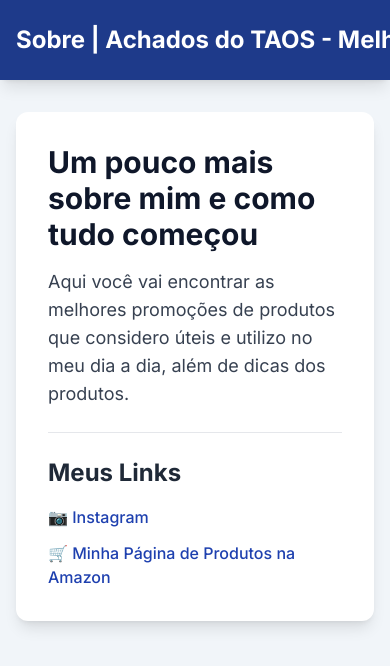
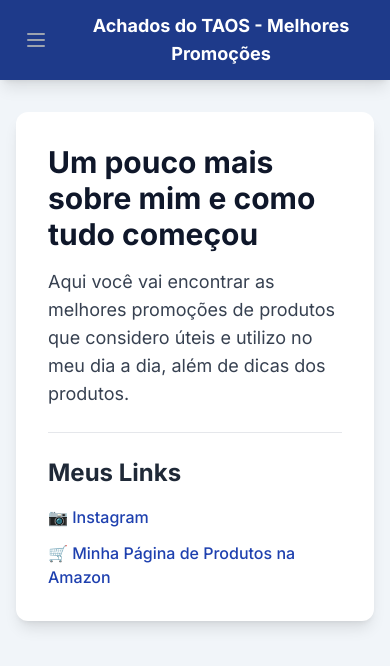
Before and after one commit to taos-thiagoaos/promocoes, a Next.js app: page /sobre in a window 390 px wide. Shown: the top 666 px of the page. Built offline with nearby package versions, Linux system fonts and the light colour scheme; no server answers.

Commit message:
fix texts titles and optimiza image

```diff
--- a/components/AdminForm.js
+++ b/components/AdminForm.js
@@ -124,6 +124,7 @@ export default function AdminForm({ scrapedData, isLoading, setIsLoading, initia
   return (
     <div className="grid grid-cols-1 lg:grid-cols-2 gap-8">
       <div>
+        <h2 className="text-2xl font-bold mb-4">Formulário</h2>
         <form id="admin-promo-form" onSubmit={handlePreview} className="space-y-6 bg-white p-8 rounded-lg shadow-md">
         {/* Campos do formulário... */}
         <div>
--- a/components/Anuncio.js
+++ b/components/Anuncio.js
@@ -77,7 +77,10 @@ export default function Anuncio({ promo, isDetailPage = false, isPreview = false
     setUpdateSuccess('');
     try {
       let message;
-      if (isPreview) {
+
+      console.log("Otimização de imagem iniciada:", promo);
+
+      if (promo.imageUrl.startsWith('data:')) {
         const data = await optimizeBase64Image(promo.imageUrl);
         onUpdatePreview({ imageUrl: data.optimizedImage });
         message = "Imagem da pré-visualização otimizada!";
--- a/components/Header.js
+++ b/components/Header.js
@@ -1,22 +1,46 @@
 import Link from 'next/link';
 import { useState } from 'react';
 import { useSession, signIn, signOut } from 'next-auth/react';
+import { SITE_TITLE, SHORT_SITE_TITLE } from '../config';
 
 export default function Header({ title }) {
   const { data: session } = useSession();
   const [isMenuOpen, setIsMenuOpen] = useState(false);
+  const preparedTitle = title || SITE_TITLE;
 
   return (
     <header className="bg-brand-dark shadow-lg sticky top-0 z-50">
       <div className="container mx-auto px-4 sm:px-6 lg:px-8">
         <div className="flex items-center justify-between h-20">
-          <div className="flex-shrink-0">
-            <Link href="/" className="text-2xl font-bold text-white hover:text-gray-200">
-              {title}
+          {/* Menu hambúrguer - movido para a esquerda */}
+          <div className="md:hidden">
+            <button
+              onClick={() => setIsMenuOpen(!isMenuOpen)}
+              type="button"
+              className="inline-flex items-center justify-center p-2 rounded-md text-gray-400 hover:text-white hover:bg-gray-700 mr-3"
+            >
+              <span className="sr-only">Abrir menu</span>
+              {isMenuOpen ? (
+                <svg className="block h-6 w-6" xmlns="http://www.w3.org/2000/svg" fill="none" viewBox="0 0 24 24" stroke="currentColor"><path strokeLinecap="round" strokeLinejoin="round" strokeWidth="2" d="M6 18L18 6M6 6l12 12" /></svg>
+              ) : (
+                <svg className="block h-6 w-6" xmlns="http://www.w3.org/2000/svg" fill="none" viewBox="0 0 24 24" stroke="currentColor"><path strokeLinecap="round" strokeLinejoin="round" strokeWidth="2" d="M4 6h16M4 12h16M4 18h16" /></svg>
+              )}
+            </button>
+          </div>
+
+          {/* Título responsivo */}
+          <div className="flex-1 md:flex-shrink-0 text-center md:text-left">
+            <Link href="/" className="font-bold text-white hover:text-gray-200">
+              {/* Título curto para mobile, título completo para desktop */}
+              <span className="block md:hidden lg:hidden text-lg">{preparedTitle}</span>
+              <span className="hidden md:block lg:hidden text-xl">{preparedTitle}</span>
+              <span className="hidden lg:block text-2xl">{preparedTitle}</span>
             </Link>
           </div>
+
+          {/* Menu desktop */}
           <nav className="hidden md:block">
-            <div className="ml-10 flex items-center space-x-4">
+            <div className="flex items-center space-x-4">
               <Link href="/" className="text-gray-300 hover:bg-gray-700 hover:text-white px-3 py-2 rounded-md text-sm font-medium">
                 Promoções
               </Link>
@@ -36,28 +60,12 @@ export default function Header({ title }) {
                   Sair
                 </button>
               ) : (
-                <>
                 <button onClick={() => signIn()} className="text-gray-300 hover:bg-gray-700 hover:text-white px-3 py-2 rounded-md text-sm font-medium">
                   Login
                 </button>
-                </>
               )}
             </div>
           </nav>
-          <div className="md:hidden">
-            <button
-              onClick={() => setIsMenuOpen(!isMenuOpen)}
-              type="button"
-              className="inline-flex items-center justify-center p-2 rounded-md text-gray-400 hover:text-white hover:bg-gray-700"
-            >
-              <span className="sr-only">Abrir menu</span>
-              {isMenuOpen ? (
-                <svg className="block h-6 w-6" xmlns="http://www.w3.org/2000/svg" fill="none" viewBox="0 0 24 24" stroke="currentColor"><path strokeLinecap="round" strokeLinejoin="round" strokeWidth="2" d="M6 18L18 6M6 6l12 12" /></svg>
-              ) : (
-                <svg className="block h-6 w-6" xmlns="http://www.w3.org/2000/svg" fill="none" viewBox="0 0 24 24" stroke="currentColor"><path strokeLinecap="round" strokeLinejoin="round" strokeWidth="2" d="M4 6h16M4 12h16M4 18h16" /></svg>
-              )}
-            </button>
-          </div>
         </div>
       </div>
 
--- a/config/index.js
+++ b/config/index.js
@@ -1,5 +1,5 @@
 export const SUGGESTION_MAX_AGE_DAYS = 30;
 export const DATE_FORMAT = "dd 'de' MMMM 'de' yyyy";
 export const SITE_URL = process.env.NEXT_PUBLIC_VERCEL_URL ? `https://${process.env.NEXT_PUBLIC_VERCEL_URL}` : "http://localhost:3000";
-export const SITE_TITLE = "Achados do TAOS - Melhores Promoções e Ofertas";
+export const SITE_TITLE = "Achados do TAOS - Melhores Promoções";
 export const SHORT_SITE_TITLE = "Achados do TAOS";
--- a/pages/_app.js
+++ b/pages/_app.js
@@ -3,10 +3,14 @@ import { SessionProvider } from "next-auth/react";
 import { useSession } from "next-auth/react";
 import { useRouter } from 'next/router';
 import { useEffect } from 'react';
+import Head from 'next/head';
 
 function MyApp({ Component, pageProps: { session, ...pageProps } }) {
   return (
     <SessionProvider session={session}>
+      <Head>
+        <meta name="viewport" content="width=device-width, initial-scale=1" />
+      </Head>
       {Component.auth ? (
         <Auth authData={Component.auth}>
           <Component {...pageProps} />
--- a/pages/_document.js
+++ b/pages/_document.js
@@ -4,7 +4,6 @@ export default function Document() {
   return (
     <Html lang="pt-BR">
       <Head>
-        <meta name="viewport" content="width=device-width, initial-scale=1" />
         <link rel="preconnect" href="https://fonts.googleapis.com" />
         <link rel="preconnect" href="https://fonts.gstatic.com" crossOrigin="anonymous" />
         <link href="https://fonts.googleapis.com/css2?family=Inter:wght@400;500;600;700&display=swap" rel="stylesheet" />
--- a/pages/admin/index.js
+++ b/pages/admin/index.js
@@ -28,7 +28,6 @@ function AdminPage({ aboutData, initialData }) {
           <div className="max-w-2xl mx-auto mb-8">
             <ScrapeAmazonForm onScrapeSuccess={handleScrapeSuccess} onLoading={setIsLoading} />
           </div>
-          <h2 className="text-2xl font-bold mb-4">Formulário</h2>
           <AdminForm scrapedData={scrapedData} isLoading={isLoading} setIsLoading={setIsLoading} initialData={initialData} />
         </div>
       </main>
--- a/pages/anuncios/[date]/[slug].js
+++ b/pages/anuncios/[date]/[slug].js
@@ -5,7 +5,7 @@ import { useRouter } from 'next/router';
 import Header from '../../../components/Header';
 import Anuncio from '../../../components/Anuncio';
 import { getAllPromos, getPromoBySlug, getSuggestedPromos, getFixedLinks, getFixedAnuncios, getAboutData, getAllStores } from '../../../lib/api';
-import { SITE_URL, SITE_TITLE } from '../../../config';
+import { SITE_URL, SHORT_SITE_TITLE } from '@/config';
 import { AnuncioModel } from '../../../models/AnuncioModel';
 
 export default function AnuncioPage({ promo: promoData, suggested: suggestedData, fixedLinks, fixedAnuncios, aboutData, stores }) {
@@ -22,7 +22,7 @@ export default function AnuncioPage({ promo: promoData, suggested: suggestedData
     return <div>Anúncio não encontrado.</div>;
   }
 
-  const pageTitle = `${promo.title} | ${SITE_TITLE}`;
+  const pageTitle = `${SHORT_SITE_TITLE} - ${promo.title}`;
   const imageUrl = `${SITE_URL}${promo.imageUrl}`;
 
   return (
@@ -36,7 +36,7 @@ export default function AnuncioPage({ promo: promoData, suggested: suggestedData
         <meta property="og:url" content={promo.shareUrl} />
         <meta property="twitter:card" content="summary_large_image" />
       </Head>
-      <Header title={aboutData.title} />
+      <Header />
       <main className="container mx-auto p-4">
         <Anuncio promo={promo} isDetailPage={true} onEdit={handleEdit} />
 
--- a/pages/sobre.js
+++ b/pages/sobre.js
@@ -1,7 +1,7 @@
 import Head from 'next/head';
 import Header from '../components/Header';
 import { getAboutData } from '../lib/api';
-import { SITE_URL, SITE_TITLE } from '../config';
+import { SITE_URL, SITE_TITLE, SHORT_SITE_TITLE } from '../config';
 
 export default function Sobre({ aboutData, pageImage }) {
   const imageUrl = `${SITE_URL}${pageImage}`;
@@ -18,7 +18,7 @@ export default function Sobre({ aboutData, pageImage }) {
         <meta property="og:url" content={`${SITE_URL}/sobre`} />
         <meta property="twitter:card" content="summary_large_image" />
       </Head>
-      <Header title={pageTitle} />
+      <Header title={SITE_TITLE} />
       <main className="container mx-auto px-4 sm:px-6 lg:px-8 py-8">
         <div className="bg-white rounded-xl shadow-lg p-8 md:p-12 max-w-4xl mx-auto">
           <h1 className="text-3xl font-bold mb-4">{aboutData.title || "Título não encontrado."}</h1>
```
